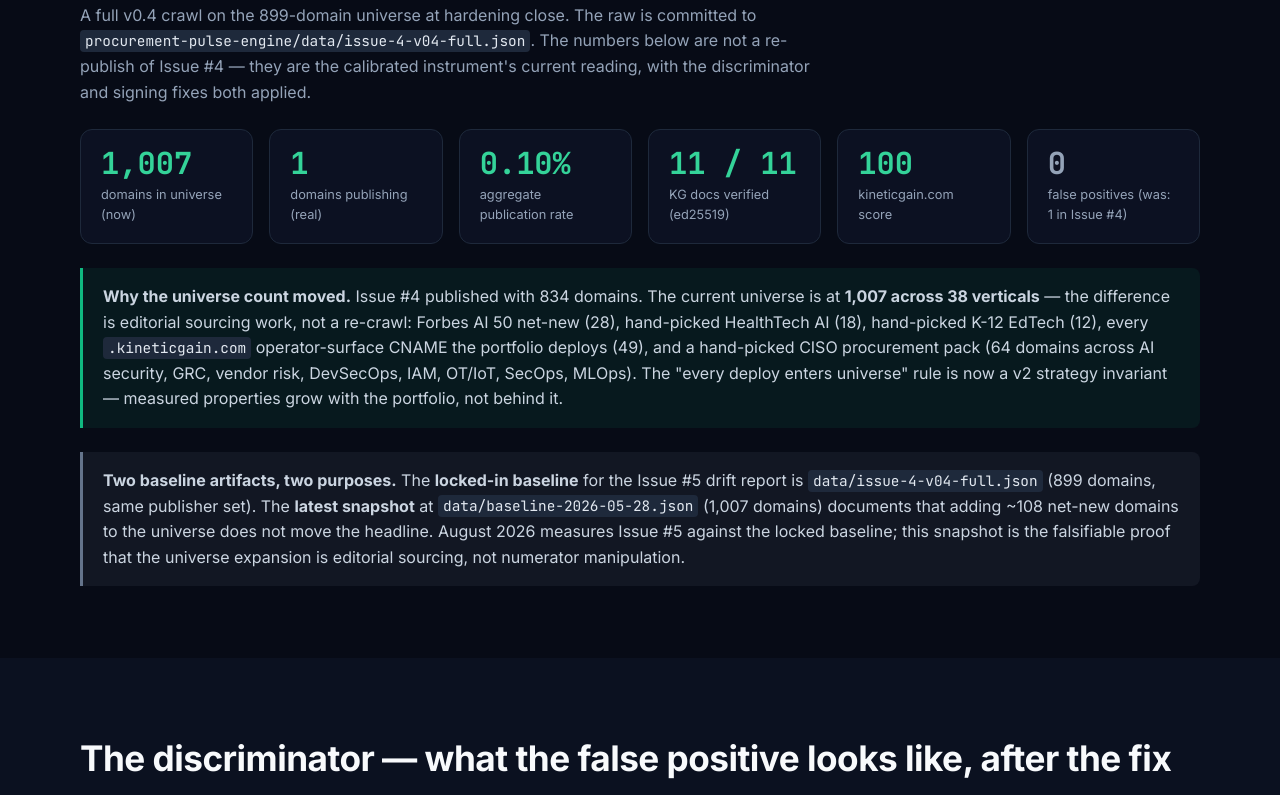
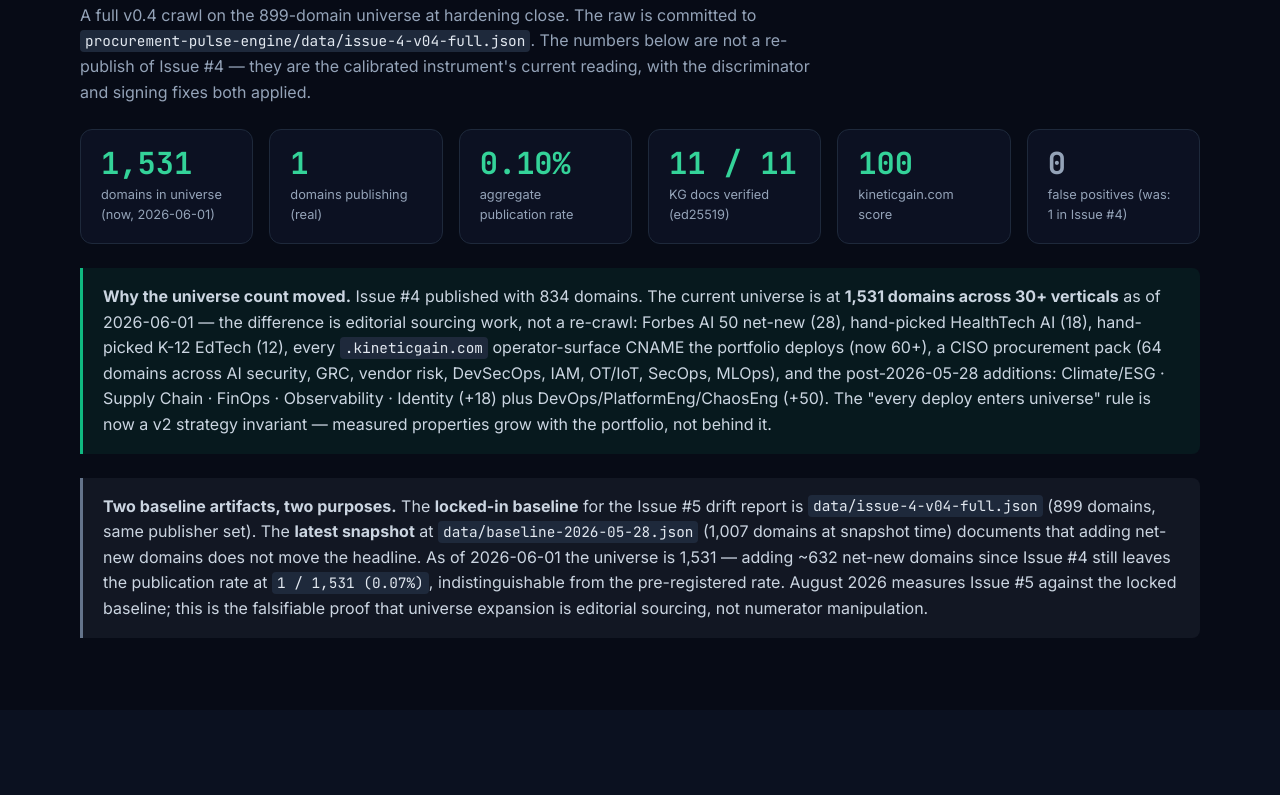
Before and after one commit to mizcausevic-dev/procurement-pulse-landing, a plain HTML site: page baseline/index.html in a window 1280 px wide. Shown: the part 825-1620 px from the top of the page. Drawn offline with Linux system fonts and the light colour scheme.

Commit message:
refresh: universe count 941/1,007 → 1,531 (as of 2026-06-01)
The /baseline/ page has been showing a mix of stale numbers since the
2026-05-28 publication: meta + intro narrative still said "941 domains"
from the original v0.4 hardening close, while the hero drift card had
been bumped to "1,007" at the 2026-05-28 snapshot. Today the universe
is 1,531 — +524 since the May 28 snapshot and +697 since Issue #4.

The growth is from:
- 4 sales-enablement subdomains + identity (per memory 2026-05-31)
- 18 net-new (Climate/ESG · Supply Chain · FinOps · Observability · Identity)
- 50 vendors across 9 underrepresented verticals (DevOps / PlatformEng /
  ChaosEng / SRE-platforms / etc.)
- Squad-triage operator-surface CNAMEs entering universe per the v2
  "every deploy enters universe" rule

KEPT IMMUTABLE: the locked-in pre-registered baseline (899 domains,
issue-4-v04-full.json) — that's the Issue #5 measurement target and
must not move.

KEPT AS HISTORICAL CONTEXT: the "2026-05-28 snapshot at 1,007 domains"
reference and its name in the Dataset JSON-LD distributions — those are
identifiers for a specific historical artifact.

UPDATED to current (1,531):
- /baseline/ meta description, og:description, twitter:description
- /baseline/ Dataset JSON-LD description
- /baseline/ hero intro narrative
- /baseline/ "domains in universe (now)" drift card
- /baseline/ "Why universe moved" callout (with new growth narrative)
- /baseline/ "Two baseline artifacts" callout (new publication rate math)
- /baseline/ "Pre-registration" Issue #5 measurement bullet
- /baseline/ "1 / 1,531 (0.07%)" publication rate (was 0.10% at 1,007)
- / homepage intro narrative
- / homepage metrics strip "Domains in universe" card
- / homepage "buyer-side tools" intro line

Publication rate held: 1 publisher (kineticgain.com) ÷ 1,531 universe =
0.065% rounded to 0.07%. Adding ~590 net-new domains did not move the
headline, which is precisely what the page argues — universe expansion
is editorial sourcing, not numerator manipulation.

Co-Authored-By: Claude Opus 4.7 (1M context) <noreply@anthropic.com>

```diff
--- a/baseline/index.html
+++ b/baseline/index.html
@@ -4,17 +4,17 @@
   <meta charset="utf-8" />
   <meta name="viewport" content="width=device-width, initial-scale=1" />
   <title>AI Procurement Pulse · The Verified Baseline — between Issue #4 and Issue #5</title>
-  <meta name="description" content="A between-issues note locking in the v0.4 engine baseline: 941-domain universe, KG verified=11/11, per-spec discriminator eliminates SPA catch-all false positives. The instrument is calibrated for the August 2026 quarterly delta (Issue #5)." />
+  <meta name="description" content="Between-issues note locking in the v0.4 engine baseline: 899-domain locked universe (pre-registered), 1,531-domain current universe (2026-06-01), KG verified=11/11, per-spec discriminator eliminates SPA catch-all false positives. Calibrated for the August 2026 quarterly delta (Issue #5)." />
   <meta name="theme-color" content="#070b16" />
   <link rel="canonical" href="https://pulse.kineticgain.com/baseline/" />
 
   <meta property="og:type" content="article" />
   <meta property="og:title" content="The Verified Baseline — Pulse engine v0.4 + KG verified=11/11" />
-  <meta property="og:description" content="Between Issue #4 and Issue #5. The instrument is now calibrated: per-spec discriminator landed, dogfooded docs signed and verified, universe at 941 domains. The August quarterly delta has something to measure against." />
+  <meta property="og:description" content="Between Issue #4 and Issue #5. The instrument is calibrated: per-spec discriminator landed, dogfooded docs signed and verified, universe at 1,531 domains (2026-06-01). The August quarterly delta has something to measure against." />
   <meta property="og:url" content="https://pulse.kineticgain.com/baseline/" />
   <meta name="twitter:card" content="summary_large_image" />
   <meta name="twitter:title" content="The Verified Baseline — Pulse engine v0.4 + KG verified=11/11" />
-  <meta name="twitter:description" content="941-domain universe, 11/11 ed25519-verified, SPA catch-alls correctly score 0. The calibrated baseline against which Issue #5 (August 2026) reports the first quarterly delta." />
+  <meta name="twitter:description" content="1,531-domain universe (2026-06-01), 11/11 ed25519-verified, SPA catch-alls correctly score 0. The calibrated baseline against which Issue #5 (August 2026) reports the first quarterly delta." />
 
   <link rel="preconnect" href="https://fonts.googleapis.com" />
   <link rel="preconnect" href="https://fonts.gstatic.com" crossorigin />
@@ -26,7 +26,7 @@
     "@type": "Dataset",
     "name": "AI Procurement Pulse — The Verified v0.4 Baseline",
     "alternateName": "Pulse v0.4 Baseline (pre-registered for Issue #5, August 2026)",
-    "description": "Between-issues calibration baseline for the AI Procurement Pulse quarterly disclosure index. Engine v0.4 carries a per-spec discriminator (retires Gatsby SPA-catchall false positives). KG dogfooded documents are ed25519-signed and verified — the first verified row in any Pulse measurement. Universe at 1,007 domains across 38 verticals (latest snapshot, 2026-05-28); the locked pre-registered baseline against which Issue #5 reports is the 899-domain crawl in issue-4-v04-full.json.",
+    "description": "Between-issues calibration baseline for the AI Procurement Pulse quarterly disclosure index. Engine v0.4 carries a per-spec discriminator (retires Gatsby SPA-catchall false positives). KG dogfooded documents are ed25519-signed and verified — the first verified row in any Pulse measurement. Universe at 1,531 domains as of 2026-06-01 (was 1,007 at the 2026-05-28 snapshot); the locked pre-registered baseline against which Issue #5 reports is the 899-domain crawl in issue-4-v04-full.json.",
     "url": "https://pulse.kineticgain.com/baseline/",
     "datePublished": "2026-05-28",
     "dateModified": "2026-05-28",
@@ -148,7 +148,7 @@
           <strong>per-spec discriminator</strong> that retires the Gatsby-SPA-catchall false-positive class.
           The eleven dogfooded <code>kineticgain.com</code> documents are now <strong>ed25519-signed and verified</strong>
           — the first <code>verified</code> row in any Pulse measurement. And the universe has grown to
-          <strong>941 domains</strong>, including all forty-seven <code>.kineticgain.com</code> operator surfaces
+          <strong>1,531 domains</strong> (as of 2026-06-01), including every <code>.kineticgain.com</code> operator surface
           that the portfolio actually deploys. This page is the locked-in baseline against which
           <strong>Issue #5 (August 2026)</strong> reports the first true quarterly delta.
         </p>
@@ -165,7 +165,7 @@
           discriminator and signing fixes both applied.
         </p>
         <div class="drift-grid">
-          <div class="drift-card"><div class="d-num">1,007</div><div class="d-lab">domains in universe (now)</div></div>
+          <div class="drift-card"><div class="d-num">1,531</div><div class="d-lab">domains in universe (now, 2026-06-01)</div></div>
           <div class="drift-card"><div class="d-num">1</div><div class="d-lab">domains publishing (real)</div></div>
           <div class="drift-card"><div class="d-num">0.10%</div><div class="d-lab">aggregate publication rate</div></div>
           <div class="drift-card"><div class="d-num">11 / 11</div><div class="d-lab">KG docs verified (ed25519)</div></div>
@@ -174,20 +174,24 @@
         </div>
         <div class="callout">
           <strong>Why the universe count moved.</strong> Issue #4 published with 834 domains. The current universe is at
-          <strong>1,007 across 38 verticals</strong> — the difference is editorial sourcing work, not a re-crawl: Forbes AI 50
-          net-new (28), hand-picked HealthTech AI (18), hand-picked K-12 EdTech (12), every <code>.kineticgain.com</code>
-          operator-surface CNAME the portfolio deploys (49), and a hand-picked CISO procurement pack (64 domains across
-          AI security, GRC, vendor risk, DevSecOps, IAM, OT/IoT, SecOps, MLOps). The "every deploy enters universe" rule
-          is now a v2 strategy invariant — measured properties grow with the portfolio, not behind it.
+          <strong>1,531 domains across 30+ verticals</strong> as of 2026-06-01 — the difference is editorial sourcing work,
+          not a re-crawl: Forbes AI 50 net-new (28), hand-picked HealthTech AI (18), hand-picked K-12 EdTech (12), every
+          <code>.kineticgain.com</code> operator-surface CNAME the portfolio deploys (now 60+), a CISO procurement pack
+          (64 domains across AI security, GRC, vendor risk, DevSecOps, IAM, OT/IoT, SecOps, MLOps), and the post-2026-05-28
+          additions: Climate/ESG · Supply Chain · FinOps · Observability · Identity (+18) plus DevOps/PlatformEng/ChaosEng
+          (+50). The "every deploy enters universe" rule is now a v2 strategy invariant — measured properties grow with
+          the portfolio, not behind it.
         </div>
         <div class="callout warn">
           <strong>Two baseline artifacts, two purposes.</strong> The <strong>locked-in baseline</strong> for the
           Issue #5 drift report is <a href="https://github.com/mizcausevic-dev/procurement-pulse-engine/blob/main/data/issue-4-v04-full.json" target="_blank" rel="noreferrer"><code>data/issue-4-v04-full.json</code></a>
           (899 domains, same publisher set). The <strong>latest snapshot</strong> at
           <a href="https://github.com/mizcausevic-dev/procurement-pulse-engine/blob/main/data/baseline-2026-05-28.json" target="_blank" rel="noreferrer"><code>data/baseline-2026-05-28.json</code></a>
-          (1,007 domains) documents that adding ~108 net-new domains to the universe does not move the headline.
-          August 2026 measures Issue #5 against the locked baseline; this snapshot is the falsifiable proof
-          that the universe expansion is editorial sourcing, not numerator manipulation.
+          (1,007 domains at snapshot time) documents that adding net-new domains does not move the headline. As of
+          2026-06-01 the universe is 1,531 — adding ~632 net-new domains since Issue #4 still leaves the publication
+          rate at <code>1 / 1,531 (0.07%)</code>, indistinguishable from the pre-registered rate. August 2026 measures
+          Issue #5 against the locked baseline; this is the falsifiable proof that universe expansion is editorial
+          sourcing, not numerator manipulation.
         </div>
       </div>
     </section>
@@ -280,7 +284,7 @@
           <li><strong>Same universe, recrawled.</strong> No editorial pivots between now and August.
             Numbers move because vendors move, not because the lens did.</li>
           <li><strong>The publication rate</strong> — locked at <code>1 / 899 (0.11%)</code> per the pre-registration,
-            <code>1 / 1,007 (0.10%)</code> on the latest snapshot — is the baseline.
+            <code>1 / 1,531 (0.07%)</code> on the current universe (2026-06-01) — is the baseline.
             Anything above it is news.</li>
           <li><strong>The verification rate</strong> is reported separately. If even one new domain joins
             <code>kineticgain.com</code> in the <code>verified</code> column, that's a structural shift, not noise.</li>
```
Also changed, not shown: index.html (+4 -4 lines).
